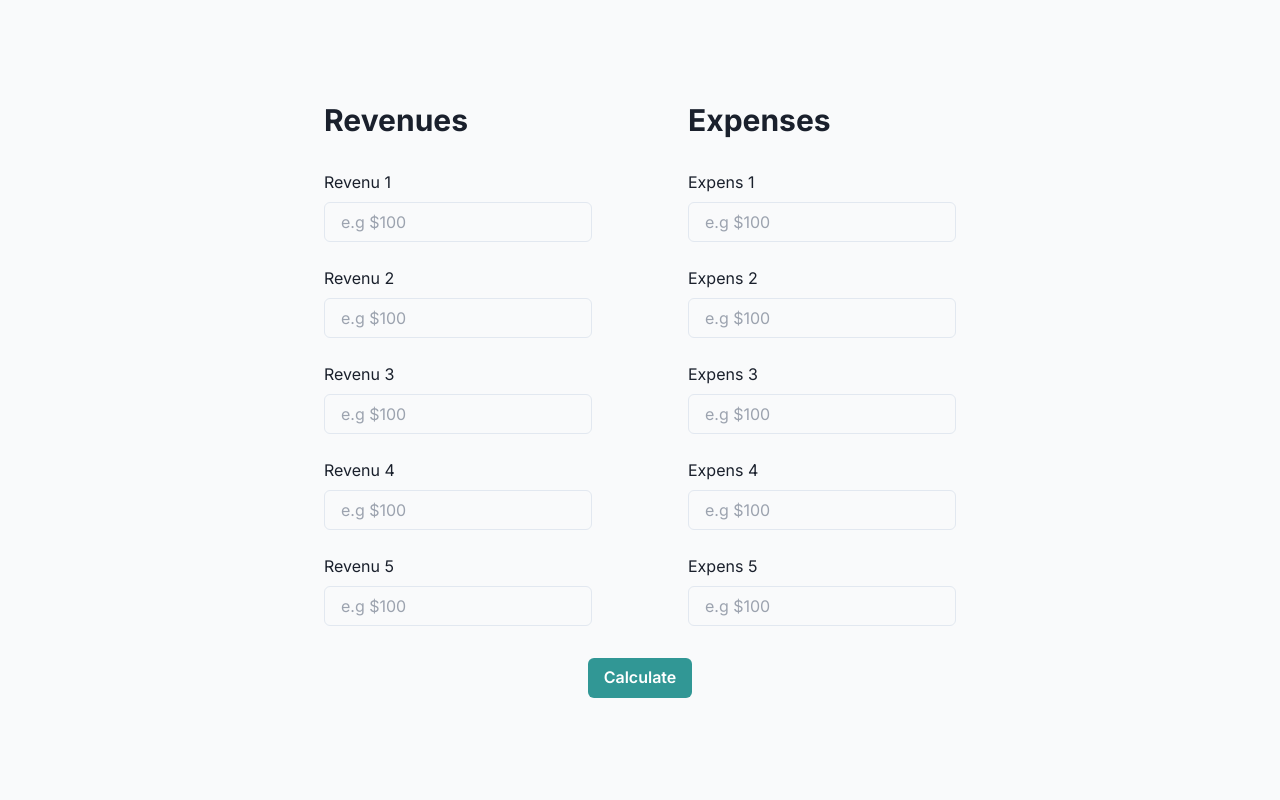
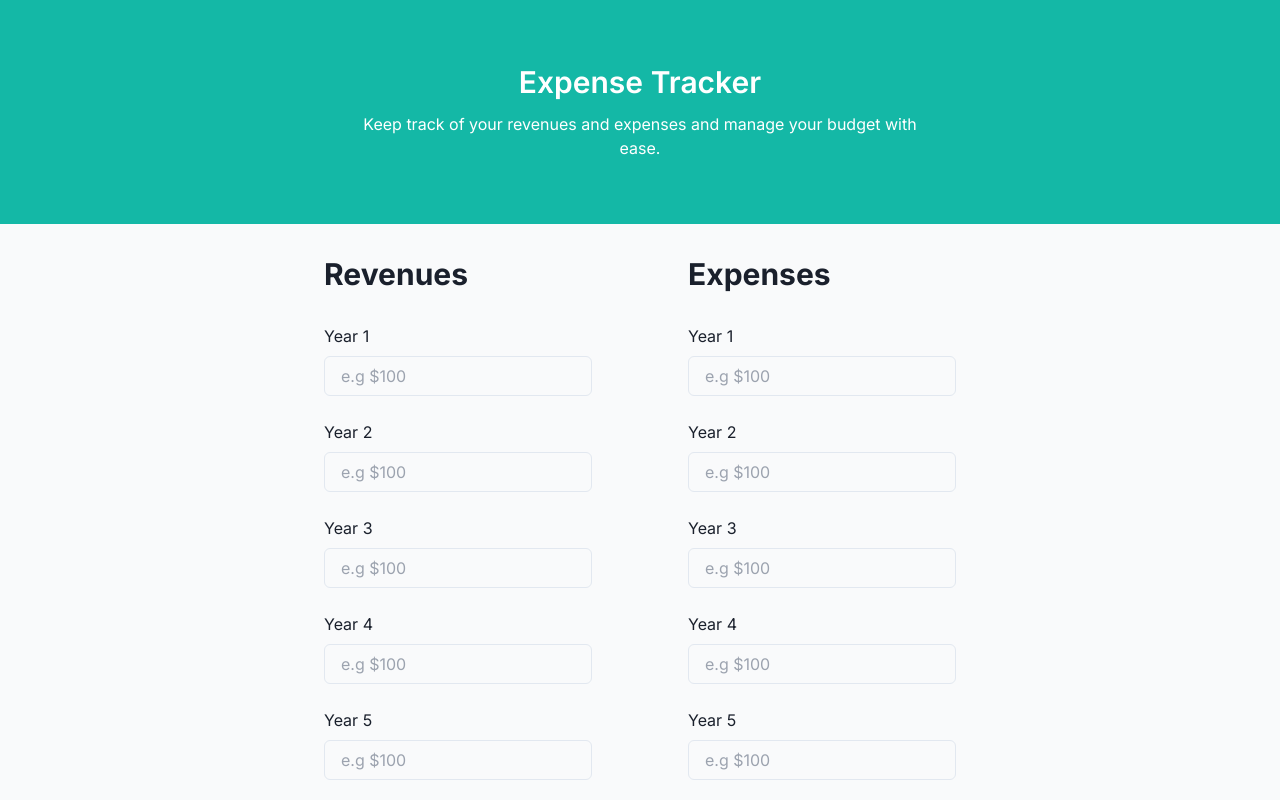
Before and after one commit to Fawehinmi/expense-tracker, a Next.js app: page / in a window 1280 px wide. Built offline with nearby package versions, Linux system fonts and the light colour scheme.

Commit message:
Add files via upload

```diff
--- a/app/calculation/page.tsx
+++ b/app/calculation/page.tsx
@@ -1,5 +1,6 @@
 "use client";
 import ApButton from "@/components/Button";
+import HeroSection from "@/components/Hero";
 import { useAppState } from "@/context/context";
 import { Button, Table, Tbody, Td, Th, Thead, Tr } from "@chakra-ui/react";
 import { useRouter } from "next/navigation";
@@ -31,7 +32,6 @@ export default function Calculation() {
     }
   });
 
-  console.log(expenses, revenues);
   const revenueColumnTitles = [
     "revenues",
     "revenueChange",
@@ -170,21 +170,22 @@ export default function Calculation() {
 
   const handleShowTable = (type: "expense" | "revenue", isOpen: boolean) => {
     isOpen ? setShowTable({ show: false }) : setShowTable({ show: true, type });
-
-    console.log(showTable);
   };
 
   handleRevenueCalc();
   handleExpenseCalc();
 
   return (
+    <div>
+      <HeroSection page="calulation" />
+
       <div className="px-10 py-14 flex flex-col items-center justify-center">
         <div
-        className={`flex justify-between w-full pt-10 ${
+          className={`flex justify-center w-full pt-10 ${
             showTable.show ? "pb-0" : "pb-80"
           }`}
         >
-        <div></div>
+          <div className="flex bg-gray-200 ps-4 gap-5">
             <p className="font-bold text-3xl">Revenues</p>
             {/* <ApButton
           title={`${
@@ -210,6 +211,7 @@ export default function Calculation() {
                 <FaChevronDown />
               )}
             </Button>
+          </div>
         </div>
         {showTable.show && showTable.type === "revenue" && (
           <Table className="">
@@ -253,17 +255,10 @@ export default function Calculation() {
           </Table>
         )}
 
-      <div className="flex justify-between w-full pt-10 ">
-        <div></div>
+        <div className="flex justify-center w-full pt-10  ">
+          <div className="flex bg-gray-200 ps-4 gap-5">
+            {" "}
             <p className="font-bold text-3xl">Expenses</p>
-        {/* <ApButton
-          title={`${
-            showTable.show && showTable.type === "expense" ? "Close" : "Open"
-          } Expenses Table`}
-          onClick={() => {
-            handleShowTable("expense", showTable.show);
-          }}   /> */}
-
             <Button
               onClick={() => {
                 handleShowTable(
@@ -280,6 +275,8 @@ export default function Calculation() {
               )}
             </Button>
           </div>
+        </div>
+
         {showTable.show && showTable.type === "expense" && (
           <Table>
             <Thead>
@@ -318,5 +315,6 @@ export default function Calculation() {
           </Table>
         )}
       </div>
+    </div>
   );
 }
--- a/app/page.tsx
+++ b/app/page.tsx
@@ -1,9 +1,11 @@
 "use client";
 import ApButton from "@/components/Button";
+import HeroSection from "@/components/Hero";
 import { ApTextInput } from "@/components/TextInput";
 import { useAppState } from "@/context/context";
+
 import { Form, Formik, FormikProps } from "formik";
-import Image from "next/image";
+
 import { useRouter } from "next/navigation";
 import * as Yup from "yup";
 
@@ -42,7 +44,9 @@ export default function Home() {
   const router = useRouter();
 
   return (
-    <main className="bg-gray-50 flex items-center justify-center h-screen w-screen">
+    <main className="bg-gray-50  h-screen w-screen overflow-x-hidden">
+      <HeroSection page="home" />
+
       <Formik
         initialValues={fieldNamesObject}
         validationSchema={FormSchema}
@@ -53,24 +57,22 @@ export default function Home() {
       >
         {(props: FormikProps<any>) => (
           <Form>
-            <div className="flex gap-24">
+            <div className="flex gap-24 w-screen justify-center">
               {["Revenue", "Expense"].map((category, index) => (
-                <div key={index} className="flex flex-col gap-6">
-                  <p className="Text-center font-bold text-3xl pb-2">
+                <div key={index} className="flex flex-col gap-y-6">
+                  <p className="Text-center font-bold text-3xl pb-2 pt-8">
                     {category}s
                   </p>
                   {fieldNames
                     .filter((name) =>
                       name.toLowerCase().includes(category.toLowerCase())
                     )
-                    .map((fieldName) => (
+                    .map((fieldName, i) => (
                       <ApTextInput
                         key={fieldName}
                         name={fieldName}
                         placeHolder={`e.g $100`}
-                        label={`${category.slice(0, -1)} ${fieldName.slice(
-                          -1
-                        )}`}
+                        label={`Year ${i + 1}`}
                         type="number"
                       />
                     ))}
@@ -78,7 +80,7 @@ export default function Home() {
               ))}
             </div>
 
-            <div className="flex justify-center mt-8">
+            <div className="flex justify-center mt-8 mb-5">
               <ApButton
                 title={"Calculate"}
                 type="submit"
--- /dev/null
+++ b/components/Hero.tsx
@@ -0,0 +1,36 @@
+import React from "react";
+import { Button } from "@chakra-ui/react";
+import Image from "next/image";
+
+interface IProps {
+  page: "calulation" | "home";
+}
+const HeroSection: React.FC<IProps> = ({ page }) => {
+  return (
+    <div className="bg-teal-500 text-white flex flex-col md:flex-row justify-center items-center px-16 py-16">
+      <div className="text-center w-full md:w-1/2">
+        <h1 className="text-3xl font-semibold mb-3">Expense Tracker</h1>
+        <p>
+          Keep track of your revenues and expenses and manage your budget with
+          ease.
+        </p>
+        {/* <Button bg={"white"} className="mt-4">
+          {page === "calulation" ? "Check Table" : "Get Started Now"}
+        </Button> */}
+      </div>
+      {/* <Spacer /> */}
+      {/* <div className="w-full md:w-1/2 px-4 md:px-8">
+        <Image
+          src="/pexels-karolina-grabowska-5900181.jpg"
+          alt="Expense Icon"
+          height={500}
+          width={500}
+          quality={90}
+          className="w-full h-auto md:h-80 object-cover"
+        />
+      </div> */}
+    </div>
+  );
+};
+
+export default HeroSection;
```
Lines whose indentation alone changed are shown as unchanged.
